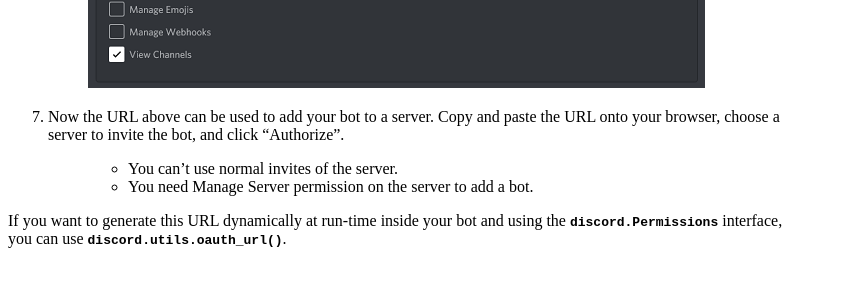
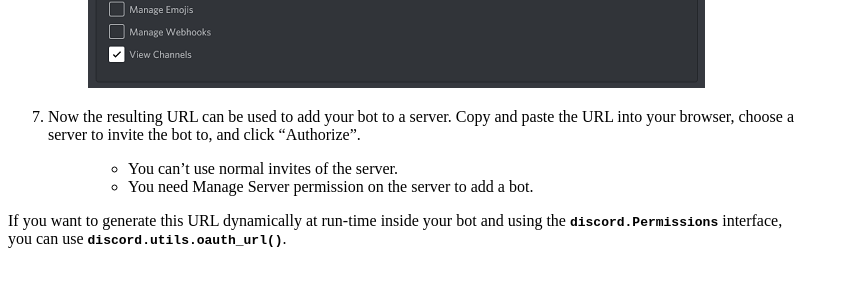
Before and after one commit to Rapptz/discord.py, a Sphinx documentation site: the page built from docs/discord.rst, in a window 1280 px wide and 900 px high, scrolled down 2367 px. Shown: the part 433-733 px from the top of the window, without its empty margins (0-848 px from the left). Built offline with Sphinx 7.4.7, drawn with Linux system fonts in a browser that asks for light colours.

Commit message:
Update docs/discord.rst
Co-Authored-By: apple502j <33279053+apple502j@users.noreply.github.com>

```diff
--- a/docs/discord.rst
+++ b/docs/discord.rst
@@ -83,7 +83,7 @@ If you want to invite your bot you must create an invite URL for your bot.
     .. image:: /images/discord_oauth2_perms.png
         :alt: The permission checkboxes with some permissions checked.
 
-7. Now the URL above can be used to add your bot to a server. Copy and paste the URL onto your browser, choose a server to invite the bot, and click "Authorize".
+7. Now the resulting URL can be used to add your bot to a server. Copy and paste the URL into your browser, choose a server to invite the bot to, and click "Authorize".
 
     - You can't use normal invites of the server.
 
```
